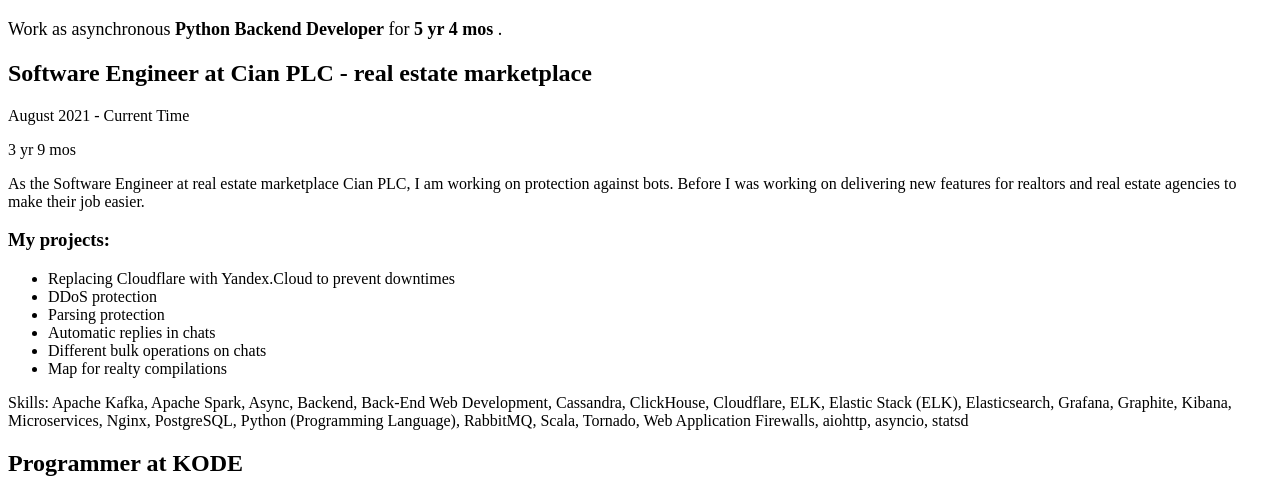
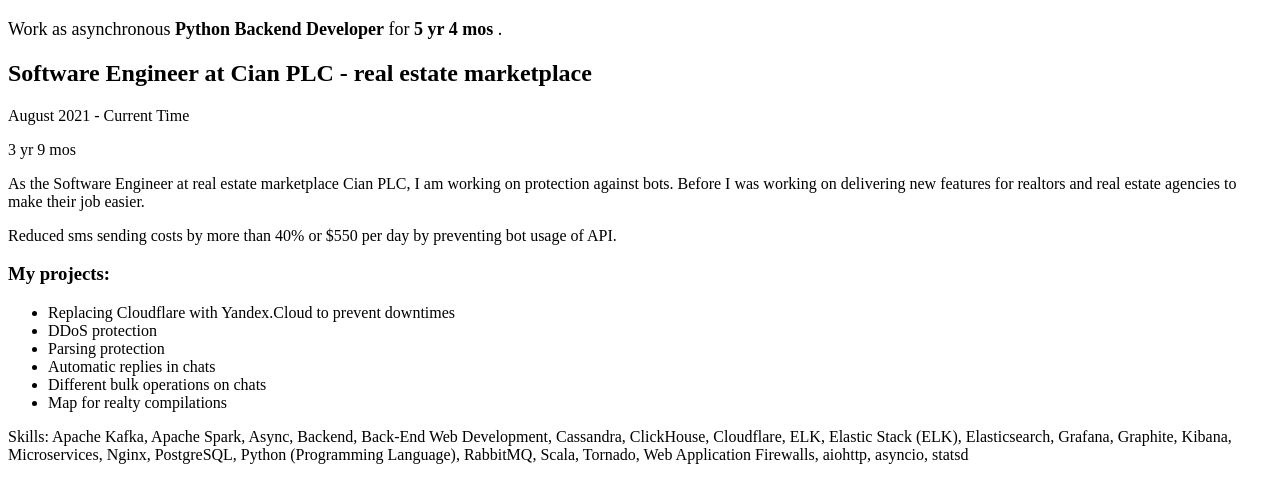
Before and after one commit to ilyaboka/ilyaboka.github.io, a plain HTML site: page index.html in a window 1280 px wide. Shown: the part 295-776 px from the top of the page. Drawn offline with Linux system fonts and the light colour scheme.

Commit message:
Updated achivements

```diff
--- a/index.html
+++ b/index.html
@@ -49,6 +49,11 @@
            I am working on protection against bots.
            Before I was working on delivering new features
            for realtors and real estate agencies to make their job easier.
+        </p>
+
+        <p>
+            Reduced sms sending costs by more than 40% or $550 per day
+            by preventing bot usage of API.
         </p>
 
         <h3>My projects:</h3>
```
